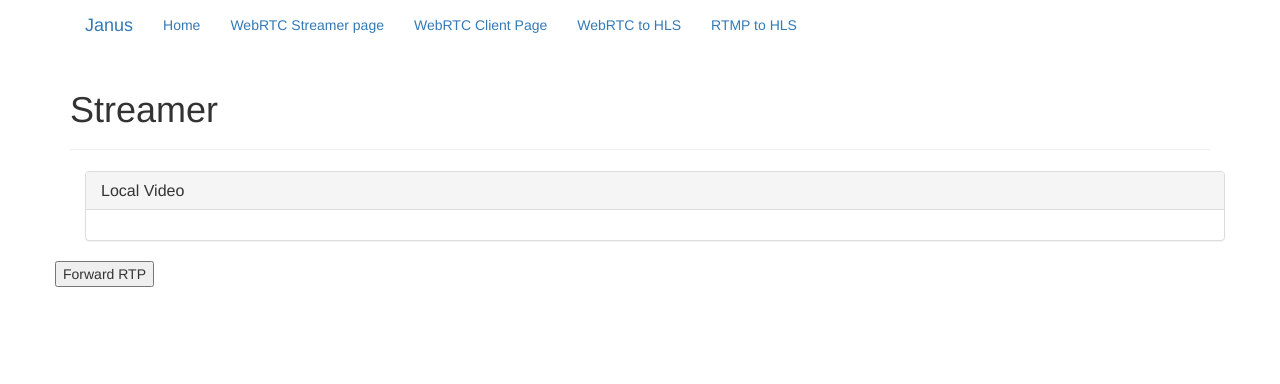
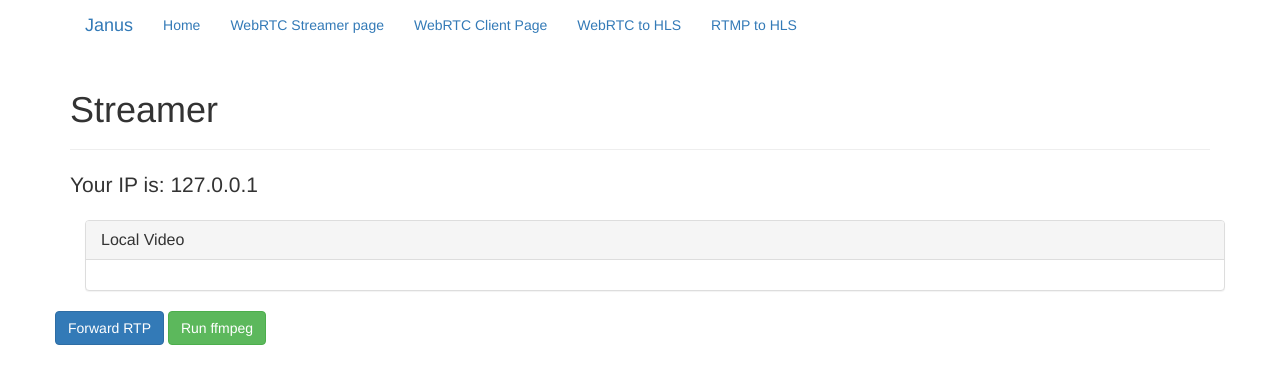
Before and after one commit to EErikas/CS-E4260-Assignment-3-scripts, a Django app: page /streamer/ in a window 1280 px wide. Shown: the top 384 px of the page. Run offline with Django 3.2, Linux system fonts and the light colour scheme; some libraries are stand-ins or nearby versions.

Commit message:
Minor improvements

```diff
--- a/multimedia_assignment_3_serrver/urls.py
+++ b/multimedia_assignment_3_serrver/urls.py
@@ -25,4 +25,5 @@ urlpatterns = [
     path('streamer/', show_streamer, name='streamer'),
     path('hls/rtp', show_rtp_to_hls, name='rtp_hls'),
     path('hls/rtmp', show_rtmp_to_hls, name='rtmp_hls'),
+    path('start/ffmpeg', execute_command, name='run_ffmpeg'),
 ]
--- a/multimedia_assignment_3_serrver/views.py
+++ b/multimedia_assignment_3_serrver/views.py
@@ -1,5 +1,7 @@
 import socket
-from django.shortcuts import render, redirect
+import os
+from django.shortcuts import render, HttpResponse, redirect
+from .settings import BASE_DIR as base_dir
 
 
 def show_index(request):
@@ -23,12 +25,20 @@ def show_streamer(request):
 def show_rtp_to_hls(request):
     return render(request, 'hls.html', context={
         "name": "RTP to HLS (From Janus)",
-        "source_url": "http://192.168.1.125:8080/live/testRTP.m3u8"
+        "source_url": "http://localhost:8080/live/test.m3u8"
     })
+
+
+def execute_command(request):
+    source_path = os.path.join(base_dir, 'source.sdp')
+    command = 'ffmpeg -analyzeduration 450M -probesize 450M -protocol_whitelist file,udp,rtp -i {} -c:v libx264 -preset ultrafast -tune zerolatency -f flv rtmp://localhost/live/test'.format(
+        source_path)
+    os.system(command)
+    return HttpResponse('Executed:\n{}'.format(command))
 
 
 def show_rtmp_to_hls(request):
     return render(request, 'hls.html', context={
         "name": "RTMP to HLS (From OBS)",
-        "source_url": "http://192.168.1.125:8080/live/testRTMP.m3u8"
+        "source_url": "http://localhost:8080/live/testRTMP.m3u8"
     })
--- a/templates/streamer.html
+++ b/templates/streamer.html
@@ -20,10 +20,10 @@
         <div class="col-md-12">
             <div class="page-header">
                 <h1>Streamer
-{#                    <button class="btn btn-default" autocomplete="off" id="start">Start</button>#}
+
                 </h1>
             </div>
-
+            <p class="lead">Your IP is: {{ host_ip }}</p>
             <div class="container" id="videojoin">
                 <div class="row">
                     <span class="label label-info" id="you"></span>
@@ -72,7 +72,13 @@
                 </div>
             </div>
         </div>
-        <button class="button button-lg" onclick="shareRTP();">Forward RTP</button>
+        <div class="mt-5">
+            <button class="btn btn-primary btn-xl" onclick="shareRTP();">Forward RTP</button>
+            <a href="{% url 'run_ffmpeg' %}" target="_blank" rel="noopener noreferrer">
+                <button class="btn btn-success btn-xl" >Run ffmpeg</button>
+            </a>
+        </div>
+
     </div>
 {% endblock %}
 
```
Also changed, not shown: 1 other file.
